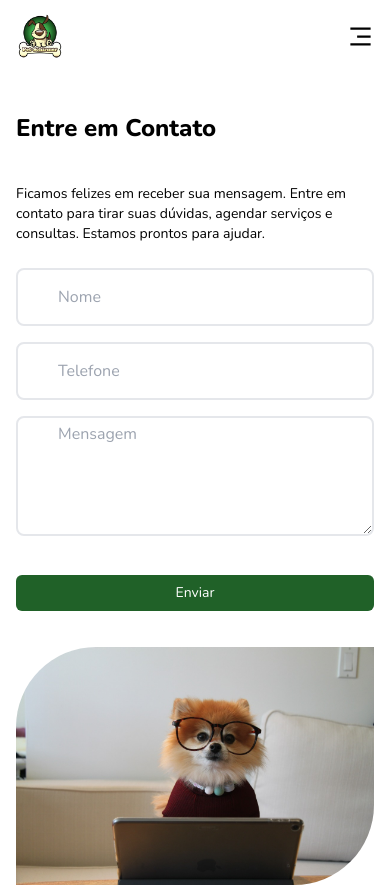
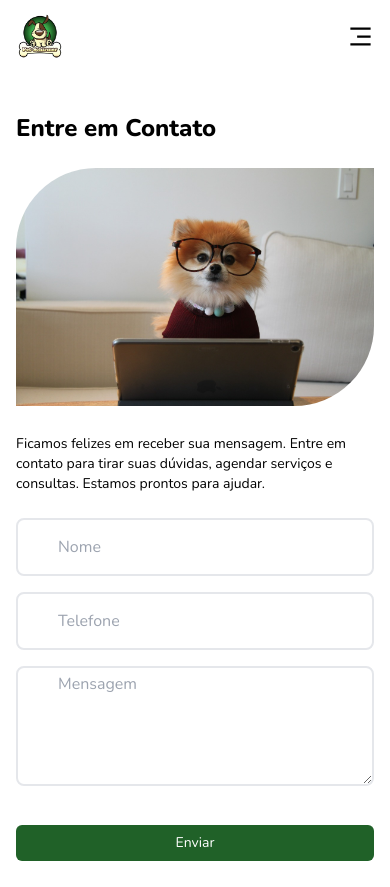
Before and after one commit to deniseschirmer/next-petschirmer, a Next.js app: page /contato in a window 390 px wide. Shown: the top 887 px of the page. Built offline with nearby package versions, Linux system fonts and the light colour scheme.

Commit message:
fix: some structures was modified for responsive design

```diff
--- a/src/app/contato/page.tsx
+++ b/src/app/contato/page.tsx
@@ -62,7 +62,7 @@
         <h1 className="text-2xl md:text-3xl font-extrabold pt-6 pr-4 md:pr-16">
           Entre em Contato
         </h1>
-        <div className="flex flex-col md:flex-row gap-3 xl:gap-16">
+        <div className="flex flex-col-reverse md:flex-row gap-3 xl:gap-16">
           <div className="md:w-1/2">
             <p className="mb-4 mt-4 text-sm md:text-base lg:text-lg font-normal leading-5">
               Ficamos felizes em receber sua mensagem. Entre em contato para
@@ -121,7 +121,6 @@
             width={602}
             height={396}
           />
-          {/* </div> */}
         </div>
       </section>
     </>
```
